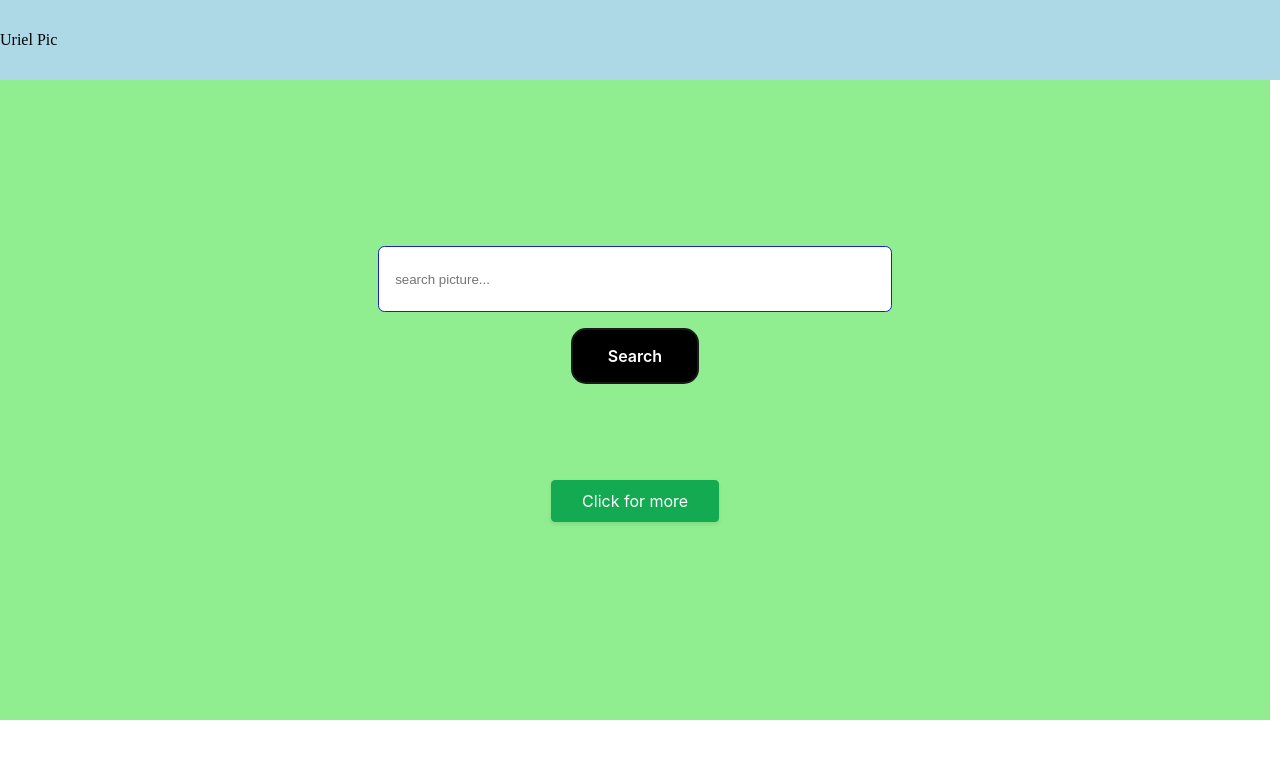
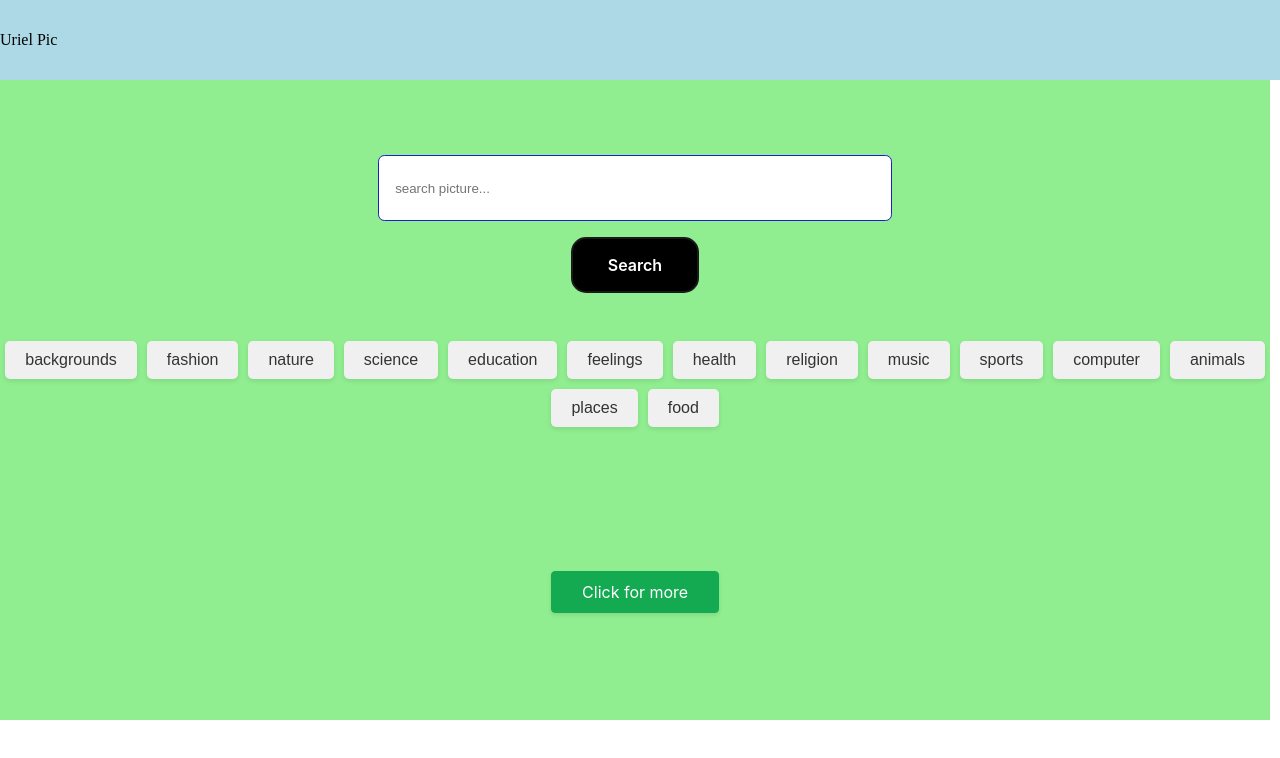
Before and after one commit to urielbang/Test-App, a plain HTML site: page index.html in a window 1280 px wide. Drawn offline with Linux system fonts and the light colour scheme; no server answers.

Commit message:
add like icon and categories buttons

```diff
--- a/index.html
+++ b/index.html
@@ -19,6 +19,22 @@
         />
         <button class="button-27" type="submit">Search</button>
       </form>
+      <ul class="container-categories">
+        <li>backgrounds</li>
+        <li>fashion</li>
+        <li>nature</li>
+        <li>science</li>
+        <li>education</li>
+        <li>feelings</li>
+        <li>health</li>
+        <li>religion</li>
+        <li>music</li>
+        <li>sports</li>
+        <li>computer</li>
+        <li>animals</li>
+        <li>places</li>
+        <li>food</li>
+      </ul>
       <dialog id="dialog">
         <div id="dialog-details"></div>
           <button id="dialog-button">Close</button>
--- a/main.js
+++ b/main.js
@@ -26,6 +26,7 @@ async function fetchData() {
 
     const dataFetch = data.hits.map((pictureData) => {
       return `<div class="card-picture">
+    <span class="favorite-icon">♥</span>
           <img src=${pictureData.previewURL} alt="picture">
           <p>${pictureData.tags}</p>
           <div class="id-hidden">${pictureData.id}</div>
@@ -38,7 +39,7 @@ async function fetchData() {
       const target = event.target.closest(".card-picture");
 
       if (target.children[2]?.innerHTML) {
-        const imageClickedDetails = fetchById(target.children[2].innerHTML);
+        const imageClickedDetails = fetchById(target.children[3].innerHTML);
         imageClickedDetails.then((data) => {
           console.log(data);
           dialogCardDetails.innerHTML = `<div class="card-dialog">
@@ -71,6 +72,7 @@ async function onClickSearch(e) {
 
     const dataElements = filteredData.map((pictureData) => {
       return `<div class="card-picture">
+    <span class="favorite-icon">♥</span>
           <img src=${pictureData.previewURL} alt="picture">
           <p>${pictureData.tags}</p>
         <div class="id-hidden">${pictureData.id}</div>
@@ -85,7 +87,7 @@ async function onClickSearch(e) {
       if (target) {
         console.log(target);
 
-        const imageClickedDetails = fetchById(target.children[2].innerHTML);
+        const imageClickedDetails = fetchById(target.children[3].innerHTML);
         imageClickedDetails.then((data) => {
           console.log(data);
           dialogCardDetails.innerHTML = `<div class="card-dialog">
@@ -121,6 +123,7 @@ async function fetchMorePictures() {
 
   mainElement.innerHTML += data.hits.map((pictureData) => {
     return `<div class="card-picture">
+    <span class="favorite-icon">♥</span>
         <img src=${pictureData.previewURL} alt="picture">
         <p>${pictureData.tags}</p>
       <div class="id-hidden">${pictureData.id}</div>
--- a/style.css
+++ b/style.css
@@ -235,3 +235,44 @@ dialog button:hover {
     padding: 10px 30px;
   }
 }
+
+.card-picture i {
+  position: absolute;
+  margin: 1rem;
+}
+/* Container for the list */
+.container-categories {
+  list-style: none; /* Remove default bullet points */
+  padding: 0; /* Remove default padding */
+  margin: 3rem auto; /* Center the list horizontally */
+  display: flex; /* Display list items in a row */
+  flex-wrap: wrap; /* Wrap to the next line if too wide */
+  gap: 10px; /* Space between items */
+  justify-content: center; /* Center items horizontally */
+}
+
+/* Styling each list item */
+.container-categories li {
+  background-color: #f0f0f0; /* Light gray background */
+  color: #333; /* Dark text color */
+  padding: 10px 20px; /* Space inside each item */
+  border-radius: 5px; /* Rounded corners */
+  transition: background-color 0.3s, transform 0.3s; /* Smooth transition effects */
+  font-size: 16px; /* Slightly larger font size */
+  font-family: Arial, sans-serif; /* Modern sans-serif font */
+  cursor: pointer; /* Pointer cursor on hover */
+  box-shadow: 0 2px 5px rgba(0, 0, 0, 0.1); /* Subtle shadow effect */
+}
+
+/* Hover effect for list items */
+.container-categories li:hover {
+  background-color: #13aa52; /* Blue background on hover */
+  color: white; /* White text on hover */
+  transform: translateY(-2px); /* Slight lift effect on hover */
+  box-shadow: 0 4px 8px rgba(0, 0, 0, 0.2); /* Slightly larger shadow on hover */
+}
+.favorite-icon {
+  position: absolute;
+  font-size: 1.7rem;
+  margin: 1rem;
+}
```
